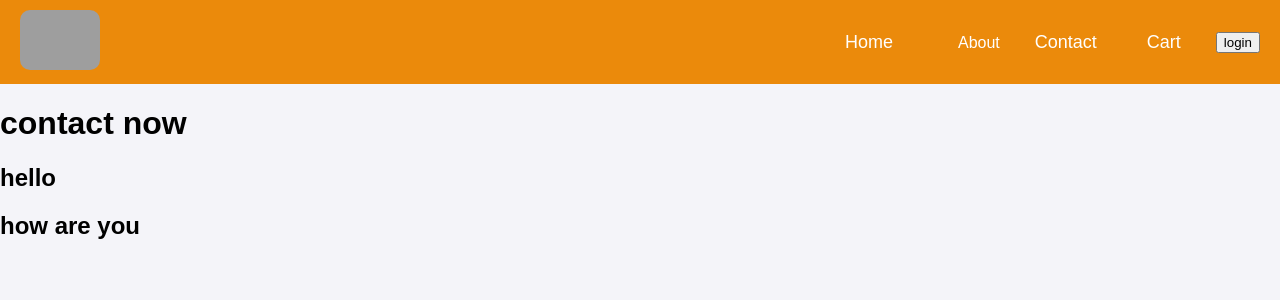
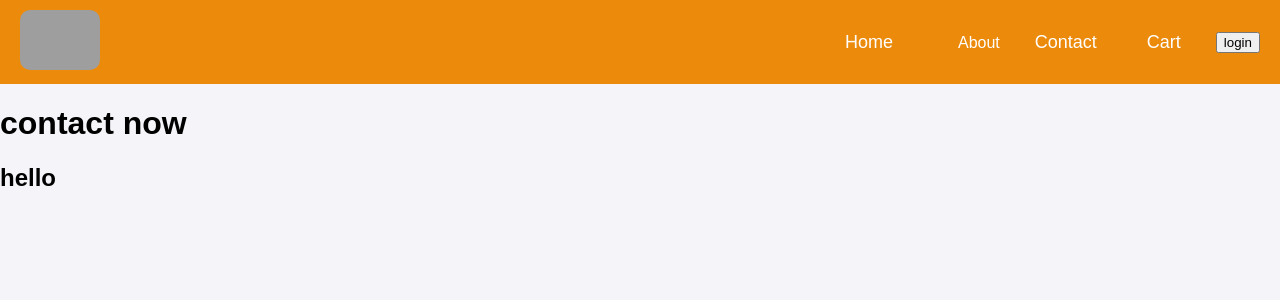
Before and after one commit to muhammedAlthafcp/React-vite, a React (Vite) app: page /contact in a window 1280 px wide. Shown: the top 300 px of the page. Built offline with nearby package versions, Linux system fonts and the light colour scheme; grey boxes are pictures that could not be loaded.

Commit message:
update contact

```diff
--- a/src/components/contact.jsx
+++ b/src/components/contact.jsx
@@ -4,7 +4,6 @@ function contact() {
     <div className="contact">
         <h1>contact now</h1>
         <h2>hello</h2>
-        <h2>how are you</h2>
 
 
     </div>
```
